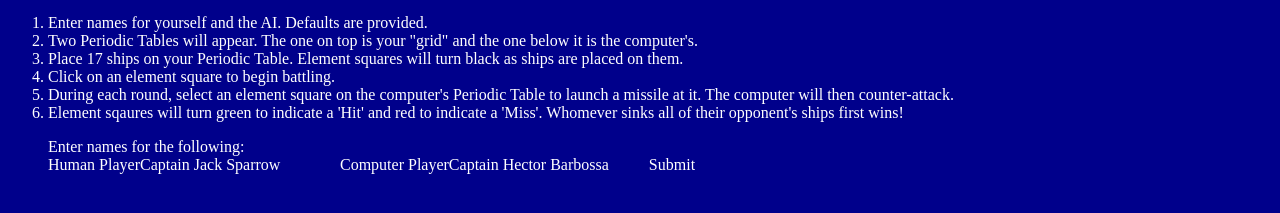
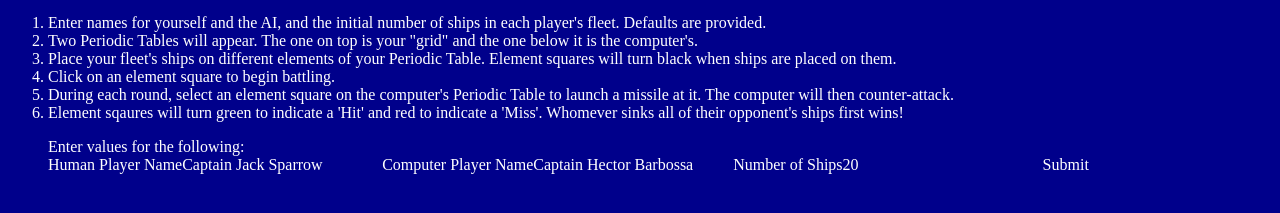
Before and after one commit to kchen21/PeriodicTableBattleShip, a website built with webpack: page index.html in a window 1280 px wide. Shown: the part 103-316 px from the top of the page. Built offline with nearby package versions, Linux system fonts and the light colour scheme.

Commit message:
Allow player to set the initial number of ships

```diff
--- a/index.html
+++ b/index.html
@@ -29,9 +29,9 @@
         to discover what it is!</p>
       <label for="game-instructions">Game Instructions</label>
       <ol id="game-instructions">
-        <li>Enter names for yourself and the AI. Defaults are provided.</li>
+        <li>Enter names for yourself and the AI, and the initial number of ships in each player's fleet. Defaults are provided.</li>
         <li>Two Periodic Tables will appear. The one on top is your "grid" and the one below it is the computer's.</li>
-        <li>Place 17 ships on your Periodic Table. Element squares will turn black as ships are placed on them.</li>
+        <li>Place your fleet's ships on different elements of your Periodic Table. Element squares will turn black when ships are placed on them.</li>
         <li>Click on an element square to begin battling.</li>
         <li>During each round, select an element square on the computer's Periodic Table
           to launch a missile at it. The computer will then counter-attack.</li>
--- a/js/battleship_view.js
+++ b/js/battleship_view.js
@@ -26,23 +26,26 @@ class BattleshipView {
   }
 
   setupForm() {
-    this.$el.append('<form class="names"></form>');
+    this.$el.append('<form class="setup-form"></form>');
 
-    const $names = this.$el.find(".names");
+    const $setupForm = this.$el.find(".setup-form");
 
-    $names.append('<p>Enter names for the following:</p>');
-    $names.append('<label for="human-name">Human Player</label>');
-    $names.append('<input id="human-name" type="text" value="Captain Jack Sparrow" />');
-    $names.append('<label for="computer-name">Computer Player</label>');
-    $names.append('<input id="computer-name" type="text" value="Captain Hector Barbossa" />');
-    $names.append('<input class="submit-button" type="submit" value="Submit" />');
+    $setupForm.append('<p>Enter values for the following:</p>');
+    $setupForm.append('<label for="human-name">Human Player Name</label>');
+    $setupForm.append('<input id="human-name" type="text" value="Captain Jack Sparrow" />');
+    $setupForm.append('<label for="computer-name">Computer Player Name</label>');
+    $setupForm.append('<input id="computer-name" type="text" value="Captain Hector Barbossa" />');
+    $setupForm.append('<label for="num-ships">Number of Ships</label>');
+    $setupForm.append('<input id="num-ships" type="text" value="20" />');
+    $setupForm.append('<input class="submit-button" type="submit" value="Submit" />');
 
     const self = this;
 
-    $names.submit((event) => {
+    $setupForm.submit((event) => {
       event.preventDefault();
       self.game.setHumanName($("#human-name")[0].value);
       self.game.setComputerName($("#computer-name")[0].value);
+      self.game.setNumShips(parseInt($("#num-ships")[0].value));
       self.removeForm();
       self.setupBoard();
       self.setupEvents();
@@ -50,7 +53,7 @@ class BattleshipView {
   }
 
   removeForm() {
-    $('.names').remove();
+    $('.setup-form').remove();
   }
 
   setupBoard() {
@@ -118,7 +121,7 @@ class BattleshipView {
     const $periodicTable = $(`#periodic-table-${dashedComputerName}`);
     const $elements = $periodicTable.find('.element-square');
 
-    while (this.game.computerShipCount < 17) {
+    while (this.game.computerShipCount < this.game.numShips) {
       const $randomElement = $elements.random();
       if (!$randomElement.hasClass('ship')) {
         $randomElement.addClass('ship');
@@ -139,7 +142,7 @@ class BattleshipView {
     const game = this.game;
 
     $elements.on('click', (event) => {
-      if (game.humanShipCount < 17) {
+      if (game.humanShipCount < game.numShips) {
         const $element = $(event.currentTarget);
         const elementSymbol = $element.data('sym');
 
--- a/js/game.js
+++ b/js/game.js
@@ -4,6 +4,7 @@ class Game {
   constructor() {
     this.human = null;
     this.computer = null;
+    this.numShips = null;
     this.humanShipCount = 0;
     this.computerShipCount = 0;
     this.currentPlayer = "human";
@@ -19,6 +20,11 @@ class Game {
     return computerName;
   }
 
+  setNumShips(n) {
+    this.numShips = n;
+    return n;
+  }
+
   getHumanName() {
     return this.human.name;
   }
```
Also changed, not shown: js/bundle.js (+22 -12 lines).
